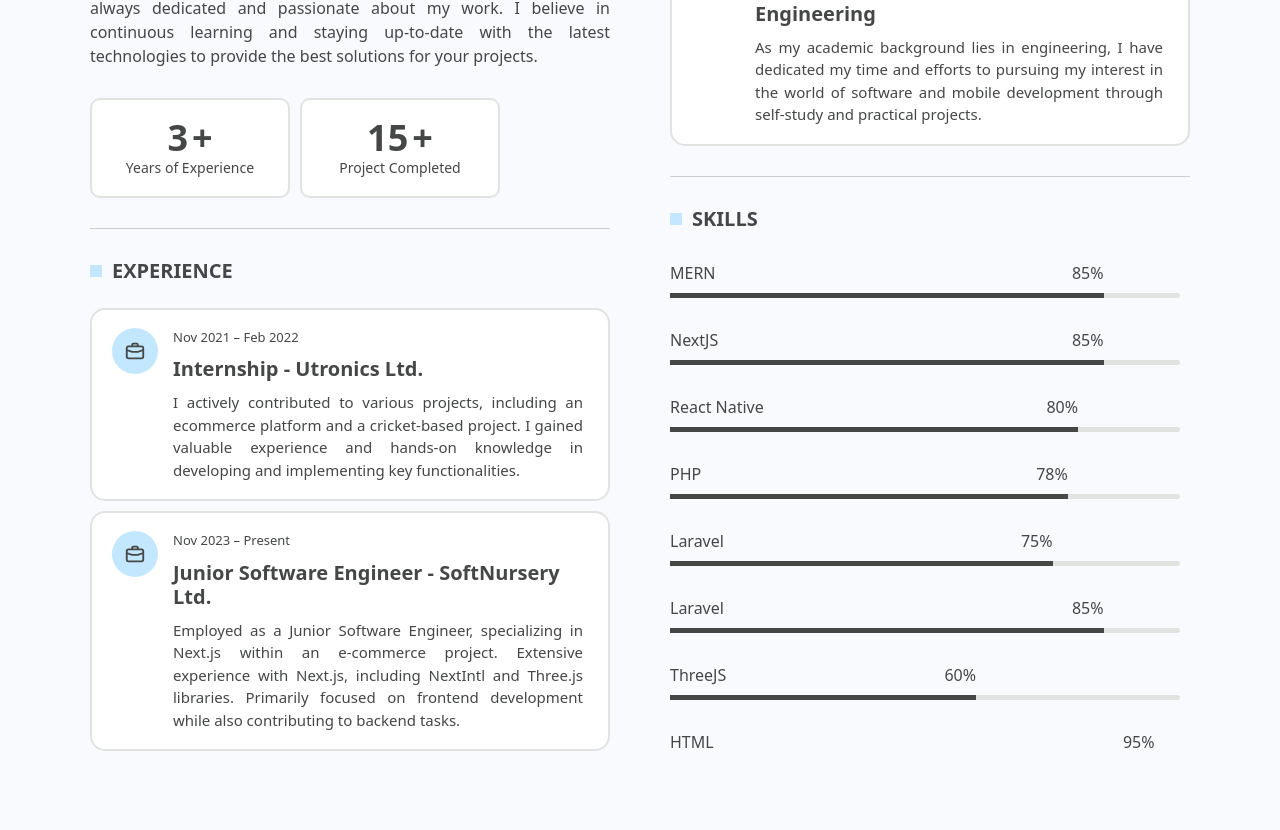
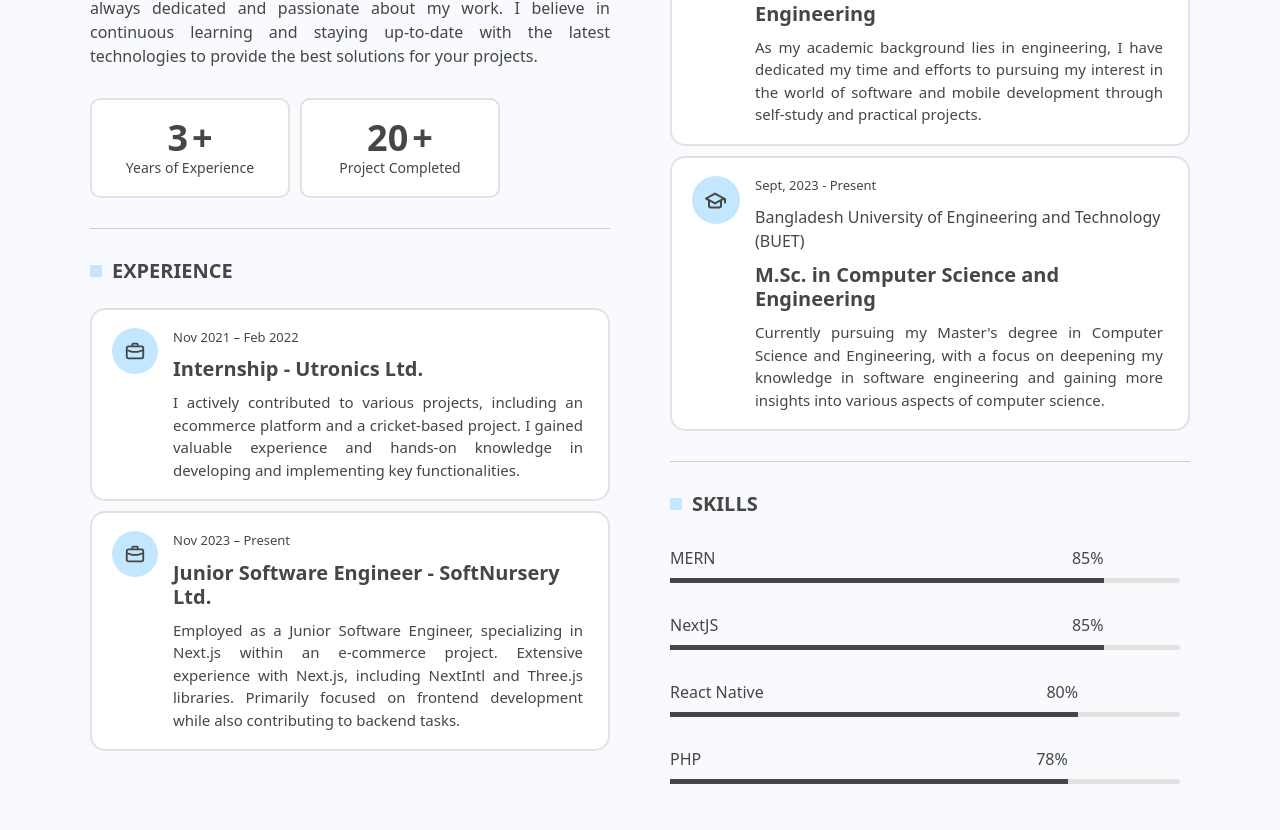
Before and after one commit to azn-arabin/azn-arabin, a Next.js app: page / in a window 1280 px wide. Shown: the part 1090-1920 px from the top of the page. Built offline with nearby package versions, Linux system fonts and the light colour scheme; no server answers.

Commit message:
Updated education section

```diff
--- a/src/components/landing/home/client-components.js
+++ b/src/components/landing/home/client-components.js
@@ -34,13 +34,13 @@ export const StackAnimation = ({ children, content }) => {
 
 export const DownloadCVButton = ({ children }) => {
   const handleDownload = () => {
-    const link = document.createElement("a");
-    link.href =
-      "https://drive.google.com/uc?export=download&id=1dlL_VBzSb_GbfvGhsRcyIfgjhvudreiG";
-    link.download = "Md. Asaduzzman.pdf";
-    document.body.appendChild(link);
-    link.click();
-    document.body.removeChild(link);
+    const url =
+      "https://drive.google.com/file/d/1dlL_VBzSb_GbfvGhsRcyIfgjhvudreiG/view?usp=sharing";
+    const newTab = window.open(url, "_blank");
+    if (newTab) {
+      newTab.focus(); // Focus on the new tab if it was successfully opened
+    }
+
     logEvent(analytics, "resume_downloaded");
   };
 
--- a/src/constants/index.js
+++ b/src/constants/index.js
@@ -49,7 +49,7 @@ export const achievements = [
   },
   {
     name: "Project Completed",
-    amount: 15,
+    amount: 20,
   },
 ];
 
@@ -86,6 +86,13 @@ export const educations = [
     description:
       "As my academic background lies in engineering, I have dedicated my time and efforts to pursuing my interest in the world of software and mobile development through self-study and practical projects.",
     duration: "Jan, 2018 - Sep, 2023",
+  },
+  {
+    degree: "M.Sc. in Computer Science and Engineering",
+    institution: "Bangladesh University of Engineering and Technology (BUET)",
+    description:
+      "Currently pursuing my Master's degree in Computer Science and Engineering, with a focus on deepening my knowledge in software engineering and gaining more insights into various aspects of computer science.",
+    duration: "Sept, 2023 - Present",
   },
 ];
 
--- a/src/styles/about.module.css
+++ b/src/styles/about.module.css
@@ -5,6 +5,7 @@
 .about {
   display: flex;
   gap: 60px;
+  align-items: stretch;
 }
 
 .leftSide {
@@ -123,9 +124,9 @@
   flex-direction: column;
   gap: 30px;
   margin-top: 10px;
-  height: 500px;
   overflow-y: auto;
   padding-right: 10px;
+  height: 250px;
 }
 
 .skill {
```
